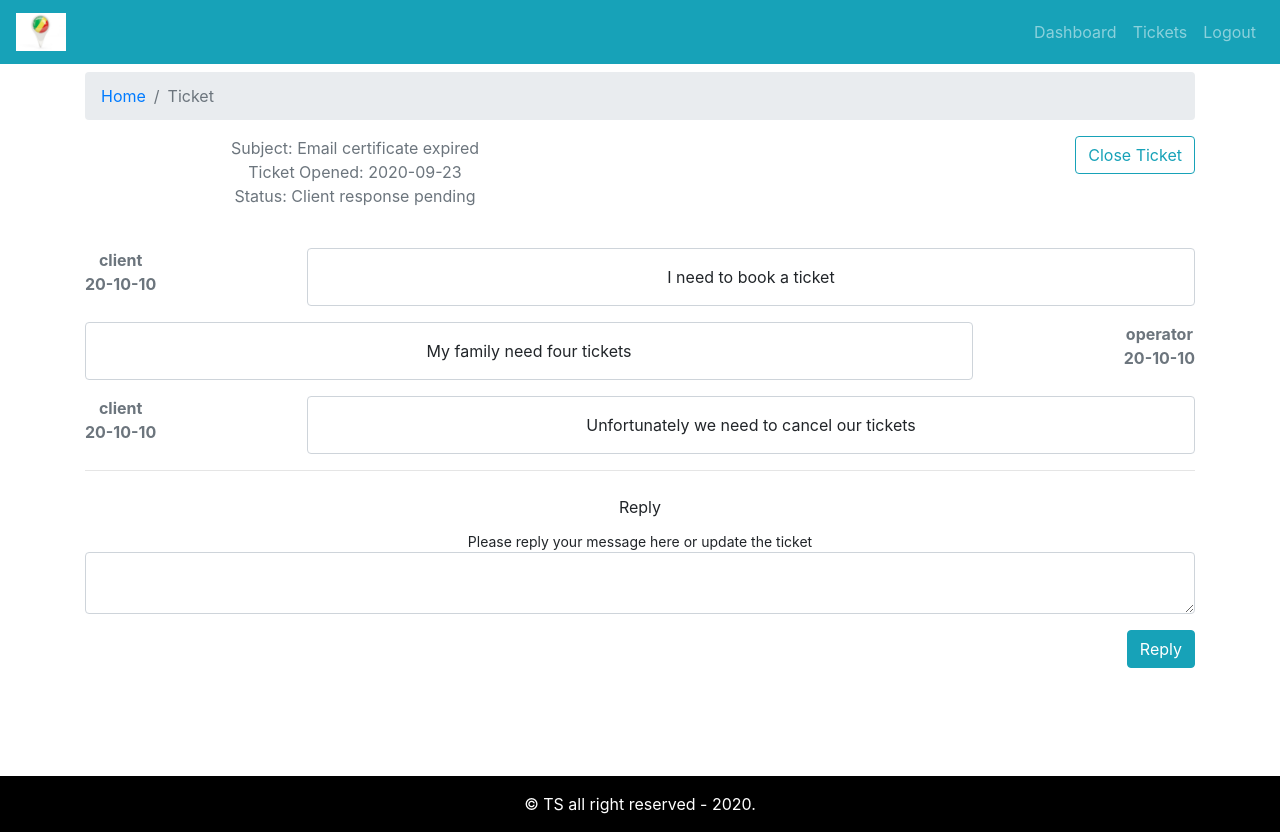
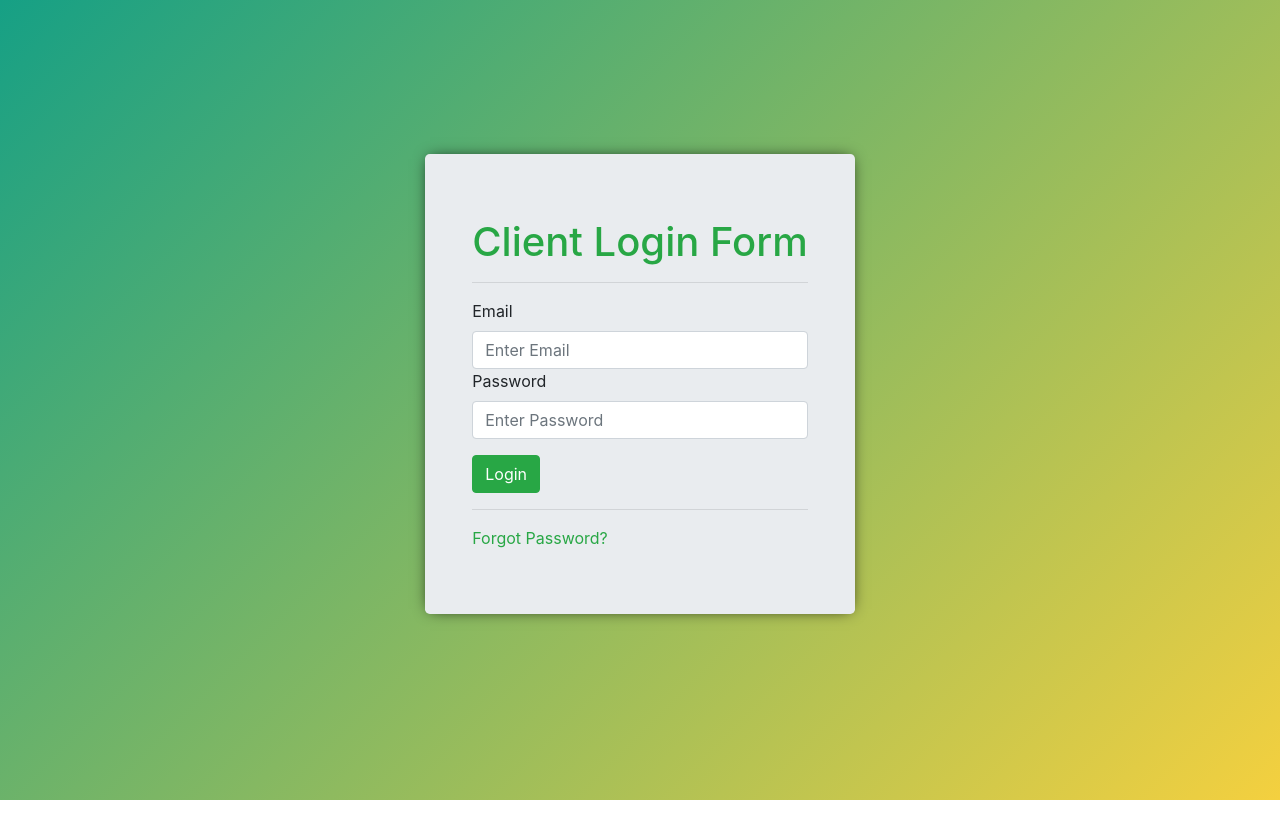
Before and after one commit to Ekamba/Ticket-system-frontend, a React (Create React App) app: page / in a window 1280 px wide. After the commit the page ends 800 px from the top, so only its background shows below. Built offline with nearby package versions, Linux system fonts and the light colour scheme.

Commit message:
react-route-dom added

```diff
--- a/src/App.js
+++ b/src/App.js
@@ -1,22 +1,45 @@
 import React from "react";
+import { BrowserRouter as Router, Switch, Route } from "react-router-dom";
+
 import "./App.css";
-import { DefaultLayout } from "./layout/DefaultLayout";
+import { PrivateRoute } from "./components/private-routes/PrivateRoute.comp";
 import { Dashboard } from "./pages/dashboard/DashboardPage";
+// import { UserVerification } from "./pages/user-verification/UserVerification.page";
 import Entry from "./pages/entry/Entry";
+// import { Registration } from "./pages/registration/Registration.page";
 import { AddTicket } from "./pages/new-ticket/AddTicket.page";
 import { TicketLists } from "./pages/ticket-list/TicketLists.page";
 import { Ticket } from "./pages/ticket/Ticket.page";
 
 function App() {
   return (
-    <div className="app">
-      {/* <Entry /> */}
-      <DefaultLayout>
-        {/* <AddTicket /> */}
-        {/* <Dashboard /> */}
-        {/* <TicketLists /> */}
-        <Ticket />
-      </DefaultLayout>
+    <div className="App">
+      <Router>
+        <Switch>
+          <Route exact path="/">
+            <Entry />
+          </Route>
+          {/* <Route exact path="/registration">
+            <Registration />
+          </Route>
+          <Route exact path="/verification/:_id/:email">
+            <UserVerification />
+          </Route> */}
+
+          <PrivateRoute path="/dashboard">
+            <Dashboard />
+          </PrivateRoute>
+          <PrivateRoute path="/add-ticket">
+            <AddTicket />
+          </PrivateRoute>
+          <PrivateRoute path="/tickets">
+            <TicketLists />
+          </PrivateRoute>
+          <PrivateRoute path="/ticket/:tId">
+            <Ticket />
+          </PrivateRoute>
+        </Switch>
+      </Router>
     </div>
   );
 }
--- a/src/components/breadcrumb/Breadcrumb.comp.js
+++ b/src/components/breadcrumb/Breadcrumb.comp.js
@@ -1,13 +1,13 @@
 import React from "react";
 import { Breadcrumb } from "react-bootstrap";
-// import { LinkContainer } from "react-router-bootstrap";
+import { LinkContainer } from "react-router-bootstrap";
 
 export const PageBreadcrumb = ({ page }) => {
   return (
     <Breadcrumb>
-      {/* <LinkContainer to="/"> */}
-      <Breadcrumb.Item>Home</Breadcrumb.Item>
-      {/* </LinkContainer> */}
+      <LinkContainer to="/">
+        <Breadcrumb.Item>Home</Breadcrumb.Item>
+      </LinkContainer>
       <Breadcrumb.Item active>{page}</Breadcrumb.Item>
     </Breadcrumb>
   );
--- /dev/null
+++ b/src/components/private-routes/PrivateRoute.comp.js
@@ -0,0 +1,42 @@
+import React from "react";
+// import { useSelector, useDispatch } from "react-redux";
+import { Route, Redirect } from "react-router-dom";
+// import { loginSuccess } from "../login/loginSlice";
+// import { getUserProfile } from "../../pages/dashboard/userAction";
+
+// import { fetchNewAccessJWT } from "../../api/userApi";
+
+import { DefaultLayout } from "../../layout/DefaultLayout";
+
+const isAuth = true;
+
+export const PrivateRoute = ({ children, ...rest }) => {
+  //   const dispatch = useDispatch();
+  //   const { isAuth } = useSelector((state) => state.login);
+  //   const { user } = useSelector((state) => state.user);
+
+  //   useEffect(() => {
+  //     const updateAccessJWT = async () => {
+  //       const result = await fetchNewAccessJWT();
+  //       result && dispatch(loginSuccess());
+  //     };
+
+  //     !user._id && dispatch(getUserProfile());
+
+  //     !sessionStorage.getItem("accessJWT") &&
+  //       localStorage.getItem("crmSite") &&
+  //       updateAccessJWT();
+
+  //     !isAuth && sessionStorage.getItem("accessJWT") && dispatch(loginSuccess());
+  //   }, [dispatch, isAuth, user._id]);
+
+  return (
+    <Route
+      {...rest}
+      render={() =>
+        // isAuth ? <DefaultLayout>{children}</DefaultLayout> : <Redirect to="/" />
+        isAuth ? <DefaultLayout>{children}</DefaultLayout> : <Redirect to="/" />
+      }
+    />
+  );
+};
--- a/src/components/ticket-table/TicketTable.js
+++ b/src/components/ticket-table/TicketTable.js
@@ -4,7 +4,7 @@
 
 import { Table } from "react-bootstrap";
 
-// import { Link } from "react-router-dom";
+import { Link } from "react-router-dom";
 
 export const TicketTable = ({ tickets }) => {
   //   const { searchTicketList, isLoading, error } = useSelector(
@@ -31,8 +31,7 @@
             <tr key={row._id}>
               <td>{row._id}</td>
               <td>
-                {/* <Link to={`/ticket/${row._id}`}>{row.subject}</Link> */}
-                {row.subject}
+                <Link to={`/ticket/${row._id}`}>{row.subject}</Link>
               </td>
               <td>{row.status}</td>
               <td>{row.addedAt}</td>
--- a/src/layout/partials/Header.comp.js
+++ b/src/layout/partials/Header.comp.js
@@ -1,20 +1,20 @@
 import React from "react";
 import { Navbar, Nav } from "react-bootstrap";
 import logo from "../../assets/img/logo.jpg";
-// import { useHistory } from "react-router-dom";
+import { useHistory } from "react-router-dom";
 import { LinkContainer } from "react-router-bootstrap";
 
 // import { userLogout } from "../../api/userApi";
 
 export const Header = () => {
-  //   const history = useHistory();
+  const history = useHistory();
 
-  // const logMeOut = () => {
-  //   sessionStorage.removeItem("accessJWT");
-  //   localStorage.removeItem("crmSite");
-  //   // userLogout();
-  //   // history.push("/");
-  // };
+  const logMeOut = () => {
+    //   sessionStorage.removeItem("accessJWT");
+    //   localStorage.removeItem("crmSite");
+    //   // userLogout();
+    history.push("/");
+  };
 
   return (
     <Navbar collapseOnSelect bg="info" variant="dark" expand="md">
@@ -24,15 +24,17 @@
       <Navbar.Toggle aria-controls="basic-navbar-nav" />
       <Navbar.Collapse id="basic-navbar-nav">
         <Nav className="ml-auto">
-          {/* <LinkContainer to="/dashboard"> */}
-          <Nav.Link>Dashboard</Nav.Link>
-          {/* </LinkContainer> */}
-          {/* <LinkContainer to="/tickets"> */}
-          <Nav.Link>Tickets</Nav.Link>
-          {/* </LinkContainer> */}
+          {/* <LinkContainer to="/dashboard">Dashboard</LinkContainer>
+          {/*<LinkContainer to="/tickets">Tickets</LinkContainer> */}
 
           {/* <Nav.Link onClick={logMeOut}>Logout</Nav.Link> */}
-          <Nav.Link>Logout</Nav.Link>
+          <LinkContainer to="/dashboard">
+            <Nav.Link>Dashboard</Nav.Link>
+          </LinkContainer>
+          <LinkContainer to="/tickets">
+            <Nav.Link>Tickets</Nav.Link>
+          </LinkContainer>
+          <Nav.Link onClick={logMeOut}>Logout</Nav.Link>
         </Nav>
       </Navbar.Collapse>
     </Navbar>
--- a/src/pages/dashboard/DashboardPage.js
+++ b/src/pages/dashboard/DashboardPage.js
@@ -5,7 +5,7 @@
 import { TicketTable } from "../../components/ticket-table/TicketTable";
 import tickets from "../../assets/data/dummy-tickets.json";
 import { PageBreadcrumb } from "../../components/breadcrumb/Breadcrumb.comp";
-// import { Link } from "react-router-dom";
+import { Link } from "react-router-dom";
 
 // import { fetchAllTickets } from "../ticket-list/ticketsAction";
 
@@ -30,14 +30,14 @@
       </Row>
       <Row>
         <Col className="text-center mt-5 mb-2">
-          {/* <Link to="/add-ticket"> */}
+          <Link to="/add-ticket">
             <Button
               variant="info"
               style={{ fontSize: "2rem", padding: "10px 30px" }}
             >
               Add New Ticket
             </Button>
-          {/* </Link> */}
+          </Link>
         </Col>
       </Row>
       <Row>
--- a/src/pages/ticket-list/TicketLists.page.js
+++ b/src/pages/ticket-list/TicketLists.page.js
@@ -8,7 +8,7 @@
 import { TicketTable } from "../../components/ticket-table/TicketTable";
 import tickets from "../../assets/data/dummy-tickets.json";
 
-// import { Link } from "react-router-dom";
+import { Link } from "react-router-dom";
 
 export const TicketLists = () => {
   const [str, setStr] = useState("");
@@ -25,10 +25,10 @@
   const handleOnChange = (e) => {
     const { value } = e.target;
     setStr(value);
-    searchTickets(value);
+    searchTicket(value);
   };
 
-  const searchTickets = (string) => {
+  const searchTicket = (string) => {
     const displayTickets = tickets.filter((row) =>
       row.subject.toLocaleLowerCase().includes(string.toLocaleLowerCase())
     );
@@ -44,9 +44,9 @@
       </Row>
       <Row className="mt-4">
         <Col>
-          {/* <Link to="/add-ticket"> */}
-          <Button variant="info">Add New Ticket</Button>
-          {/* </Link> */}
+          <Link to="/add-ticket">
+            <Button variant="info">Add New Ticket</Button>
+          </Link>
         </Col>
         <Col className="text-right">
           <SearchForm handleOnChange={handleOnChange} str={str} />
--- a/src/pages/ticket/Ticket.page.js
+++ b/src/pages/ticket/Ticket.page.js
@@ -2,18 +2,28 @@
 // import { useDispatch, useSelector } from "react-redux";
 import { Container, Row, Col, Button, Spinner, Alert } from "react-bootstrap";
 import { PageBreadcrumb } from "../../components/breadcrumb/Breadcrumb.comp";
+import tickets from "../../assets/data/dummy-tickets.json";
 import { MessageHistory } from "../../components/message-history/MessageHistory.comp";
 import { UpdateTicket } from "../../components/update-ticket/UpdateTicket.comp";
-// import { useParams } from "react-router-dom";
-import tickets from "../../assets/data/dummy-tickets.json";
+import { useParams } from "react-router-dom";
 
 // import { fetchSingleTicket, closeTicket } from "../ticket-list/ticketsAction";
 // import { resetResponseMsg } from "../ticket-list/ticketsSlice";
-const ticket = tickets[0];
 
 export const Ticket = () => {
+  const { tId } = useParams();
+
   const [message, setMessage] = useState("");
-  //   const { tId } = useParams();
+  const [ticket, setTicket] = useState("");
+
+  useEffect(() => {
+    for (let i = 0; i < tickets.length; i++) {
+      if (tickets[i].id == tId) {
+        setTicket(tickets[i]);
+        continue;
+      }
+    }
+  }, [message, tId]);
 
   const handleOnChange = (e) => {
     setMessage(e.target.value);
@@ -30,8 +40,6 @@
     // dispatch(replyOnTicket(_id, msgObj));
     setMessage("");
   };
-
-  useEffect(() => {}, [message]);
 
   //   //   const dispatch = useDispatch();
   //   const {
@@ -93,7 +101,7 @@
       </Row>
       <Row className="mt-4">
         <Col>
-          <MessageHistory msg={ticket.history} />
+          {ticket.history && <MessageHistory msg={ticket.history} />}
 
           {/* {selectedTicket.conversations && ( */}
 
```
Lines whose indentation alone changed are shown as unchanged.
